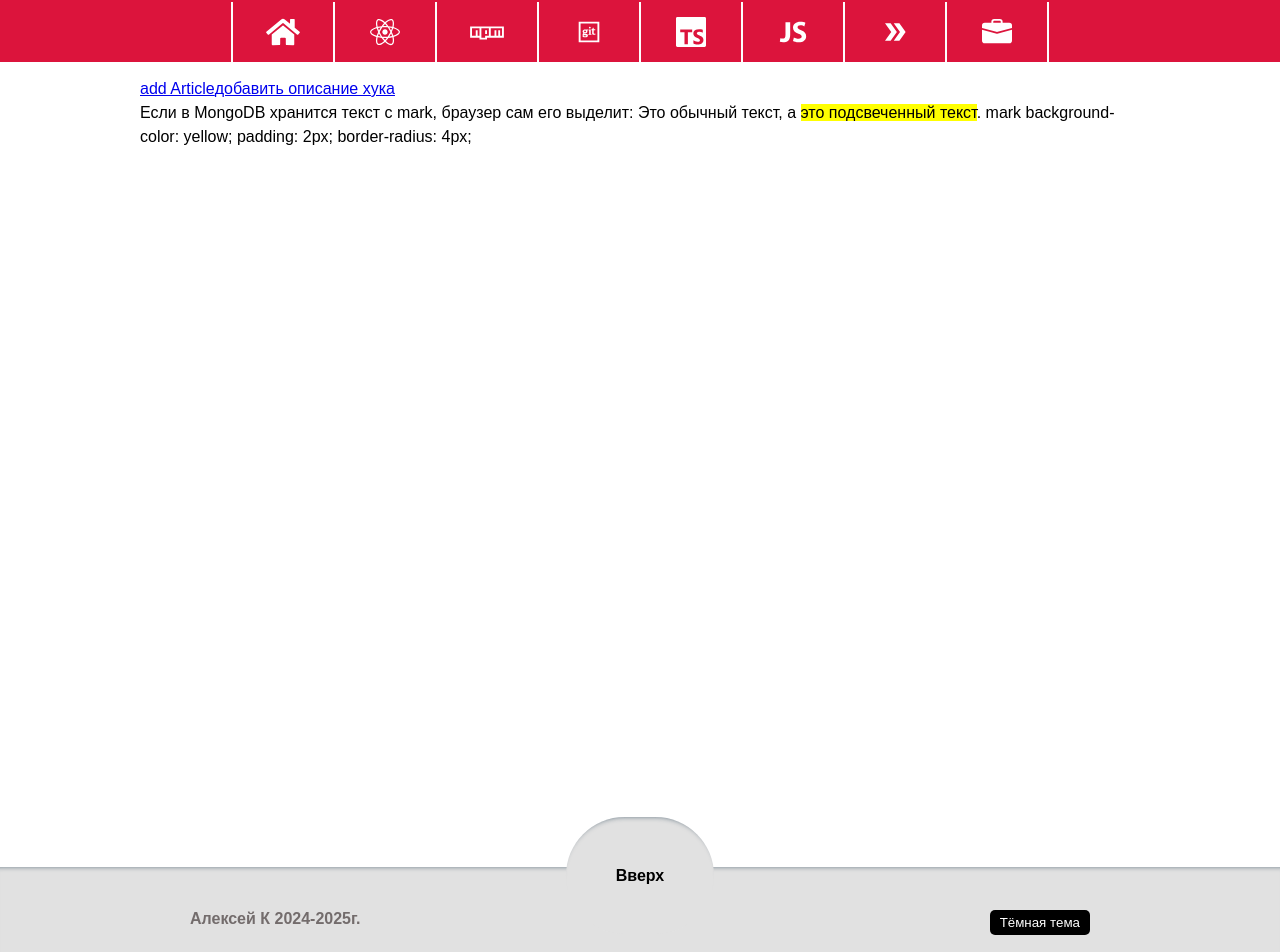
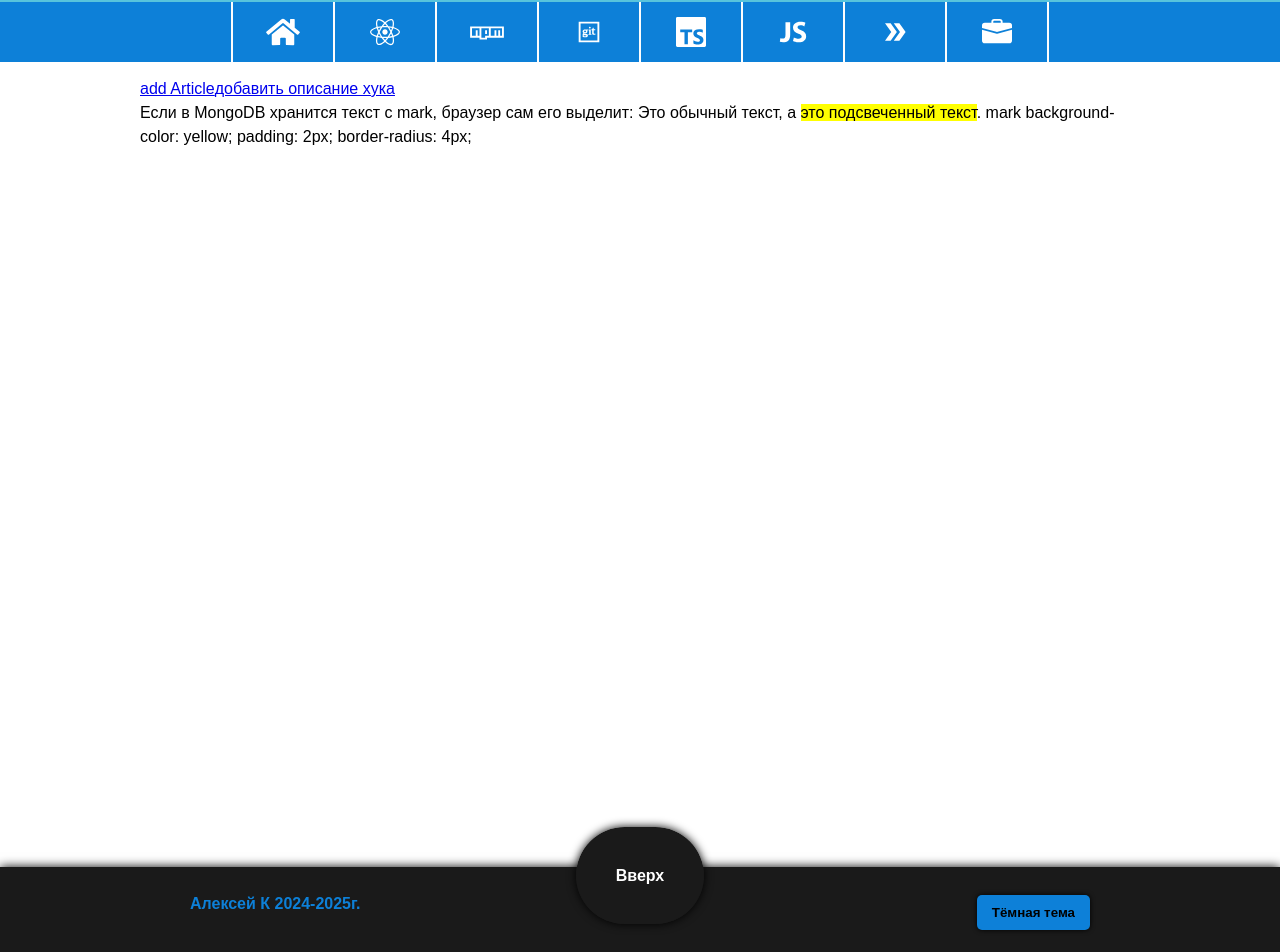
Before and after one commit to AlekseiKutukov/aleksei-k.ru_2.0, a Next.js app: page / in a window 1280 px wide. Shown: the part 88-1040 px from the top of the page. Built offline with nearby package versions, Linux system fonts and the light colour scheme; a web font is replaced by a local one.

Commit message:
fix dark/white theme

```diff
--- a/src/app/react/hooks/[title]/page.module.css
+++ b/src/app/react/hooks/[title]/page.module.css
@@ -5,6 +5,7 @@
   box-shadow: 0 0 5px #535353;
   margin: 20px;
   padding: 15px;
+  color: #000;
 }
 
 .important {
@@ -14,6 +15,7 @@
   box-shadow: 0 0 5px #535353;
   padding: 15px;
   font-style: italic;
+  color: #000;
 }
 
 .description {
@@ -36,4 +38,5 @@
   overflow-x: auto;
   white-space: pre-wrap;
   word-wrap: break-word;
+  color: #000;
 }
--- a/src/components/UI/ThemeSwitcher/ThemeSwitcher.module.css
+++ b/src/components/UI/ThemeSwitcher/ThemeSwitcher.module.css
@@ -1,10 +1,24 @@
 .button_switch {
-  background-color: #000;
-  color: var(--button-text);
-  padding: 5px 10px;
+  background-color: #0d80d8;
+  color: var(--button-text); /* Оставляем как fallback */
+  padding: 10px 15px;
+  box-shadow: 0 0 5px #000;
+  font-weight: bold;
+  border: none; /* Добавляем, если кнопка не должна иметь границ */
+  cursor: pointer; /* Указатель при наведении */
 }
 
 .button_switch:hover {
   transform: scale(1.05);
   transition: all 0.6s;
 }
+
+/* Класс для тёмного текста (когда "Тёмная тема") */
+.darkText {
+  color: #000; /* Чёрный текст */
+}
+
+/* Класс для светлого текста (когда "Светлая тема") */
+.lightText {
+  color: #fff; /* Белый текст */
+}
--- a/src/components/UI/ThemeSwitcher/ThemeSwitcher.tsx
+++ b/src/components/UI/ThemeSwitcher/ThemeSwitcher.tsx
@@ -21,7 +21,12 @@ export default function ThemeSwitcher() {
   };
 
   return (
-    <button className={style.button_switch} onClick={toggleTheme}>
+    <button
+      className={`${style.button_switch} ${
+        theme === 'light' ? style.darkText : style.lightText
+      }`}
+      onClick={toggleTheme}
+    >
       {theme === 'light' ? 'Тёмная' : 'Светлая'} тема
     </button>
   );
--- a/src/components/markupPage/Footer/Footer.module.css
+++ b/src/components/markupPage/Footer/Footer.module.css
@@ -1,6 +1,9 @@
 .regionFooter {
-  background: #e1e1e1;
-  box-shadow: inset 0 5px 5px -5px #223c5099;
+  /* background: #e1e1e1; */
+  background: #1a1a1a;
+  box-shadow: 0 0 10px #000;
+  /* box-shadow: inset 0 5px 5px -5px #fff9; */
+  /* box-shadow: inset 0 5px 5px -5px #223c5099; */
 }
 
 .over__toUpper {
@@ -8,13 +11,22 @@
 }
 
 .toUpper {
-  background: #e1e1e1;
+  /* background: #e1e1e1; */
+  background: #1a1a1a;
   border-radius: 70px;
-  box-shadow: inset 0 5px 5px -5px #223c5099;
+  /* box-shadow: inset 0 5px 5px -5px #223c5099; */
+  color: #fff;
   cursor: pointer;
   display: inline;
-  padding: 50px;
+  padding: 40px;
   font-weight: bold;
+  background: #1a1a1a;
+  box-shadow: 0 0 10px #000;
+}
+
+.over__toUpper:hover {
+  transform: scale(1.05);
+  transition: all 0.6s;
 }
 
 .footerSiteName a {
@@ -25,16 +37,16 @@
 .footerSiteName {
   margin: 0 auto;
   max-width: 900px;
-  padding: 25px;
+  padding: 10px 0 25px 0;
   display: flex;
   justify-content: space-between;
 }
 
 .footerLink {
-  color: #736c6c;
+  color: #0d80d8;
 }
 
 .footerLink:hover {
   transition: all 0.6s;
-  color: #000;
+  color: #fff;
 }
--- a/src/components/markupPage/Header/Header.module.css
+++ b/src/components/markupPage/Header/Header.module.css
@@ -9,14 +9,14 @@
 .header {
   background-color: #1a1a1a;
   color: #fff;
-  border-bottom: 3px solid crimson;
+  border-bottom: 3px solid #58c4dc;
 }
 
 .logo {
   font-family: 'Jolly Lodger';
   font-size: 40px;
   font-weight: 400;
-  color: #9d9d9d;
+  color: #0d80d8;
 }
 
 .logo:hover {
--- a/src/components/markupPage/Menu/Menu.module.css
+++ b/src/components/markupPage/Menu/Menu.module.css
@@ -3,7 +3,7 @@
   position: relative;
   top: 0;
   left: 0;
-  background: #dc143c;
+  background: #0d80d8;
   overflow: hidden;
   display: flex;
   justify-content: center;
@@ -22,7 +22,7 @@
   width: 100px;
   height: 60px;
   cursor: pointer;
-  background: crimson;
+  background: #0d80d8;
   font-weight: bold;
   transition: transform 0.4s ease-out; /* Указываем конкретно transform */
   border-right: 2px solid #fdfdfd;
@@ -48,7 +48,7 @@
   width: 100%;
   height: 60px; /* Уменьшаем высоту текста до высоты элемента */
   background: white;
-  color: crimson;
+  color: #0d80d8;
   display: flex;
   align-items: center;
   justify-content: center;
```
Also changed, not shown: src/app/react/page.module.css (+6 -4 lines), 1 other file (tests, documents, lock files or other folders).
